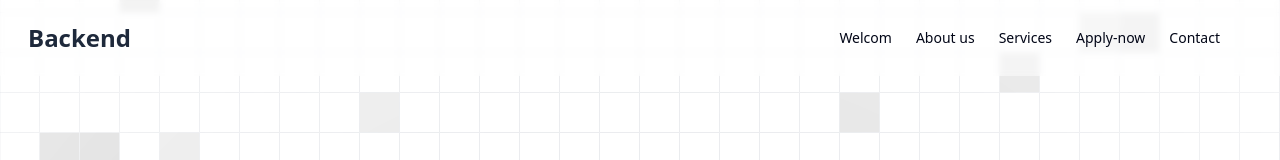
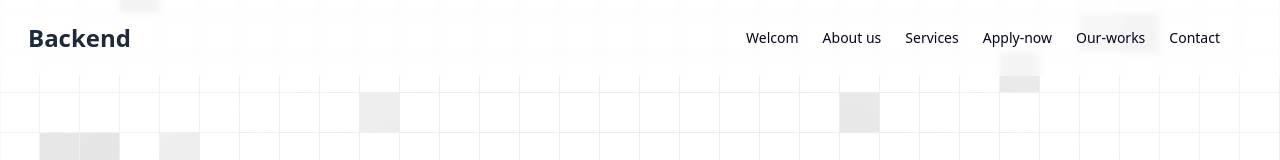
Before and after one commit to tchasinga/devservice, a Next.js app: page / in a window 1280 px wide. Shown: the top 160 px of the page. Built offline with nearby package versions, Linux system fonts and the light colour scheme.

Commit message:
chore: Add "Our-works" link to navbar

```diff
--- a/src/app/Components/Ui/Navbars.jsx
+++ b/src/app/Components/Ui/Navbars.jsx
@@ -23,6 +23,7 @@ export default function Navbars() {
     { name: "About us", link: "#description" },
     { name: "Services", link: "#services" },
     { name: "Apply-now", link: "../../apply" },
+    { name: "Our-works", link: "../../apply" },
     { name: "Contact", link: "#contact" },
   ];
 
```
